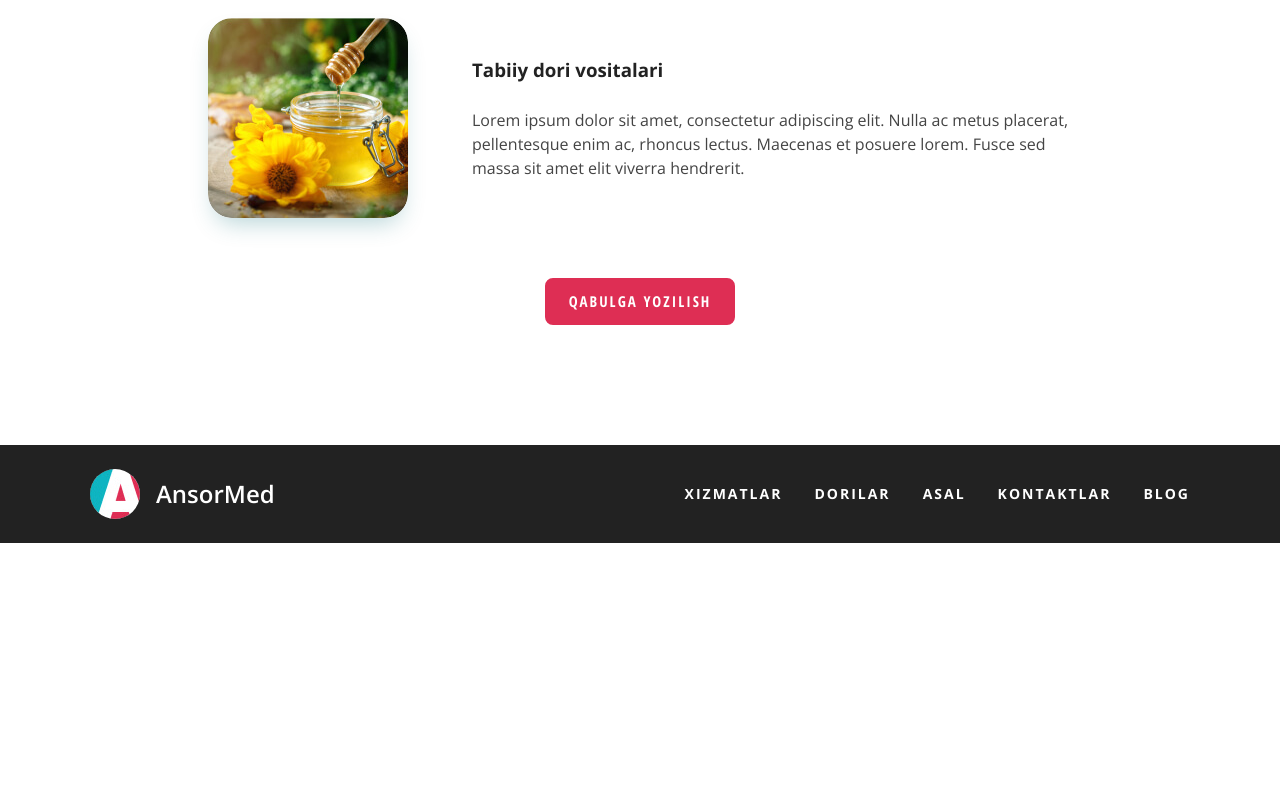
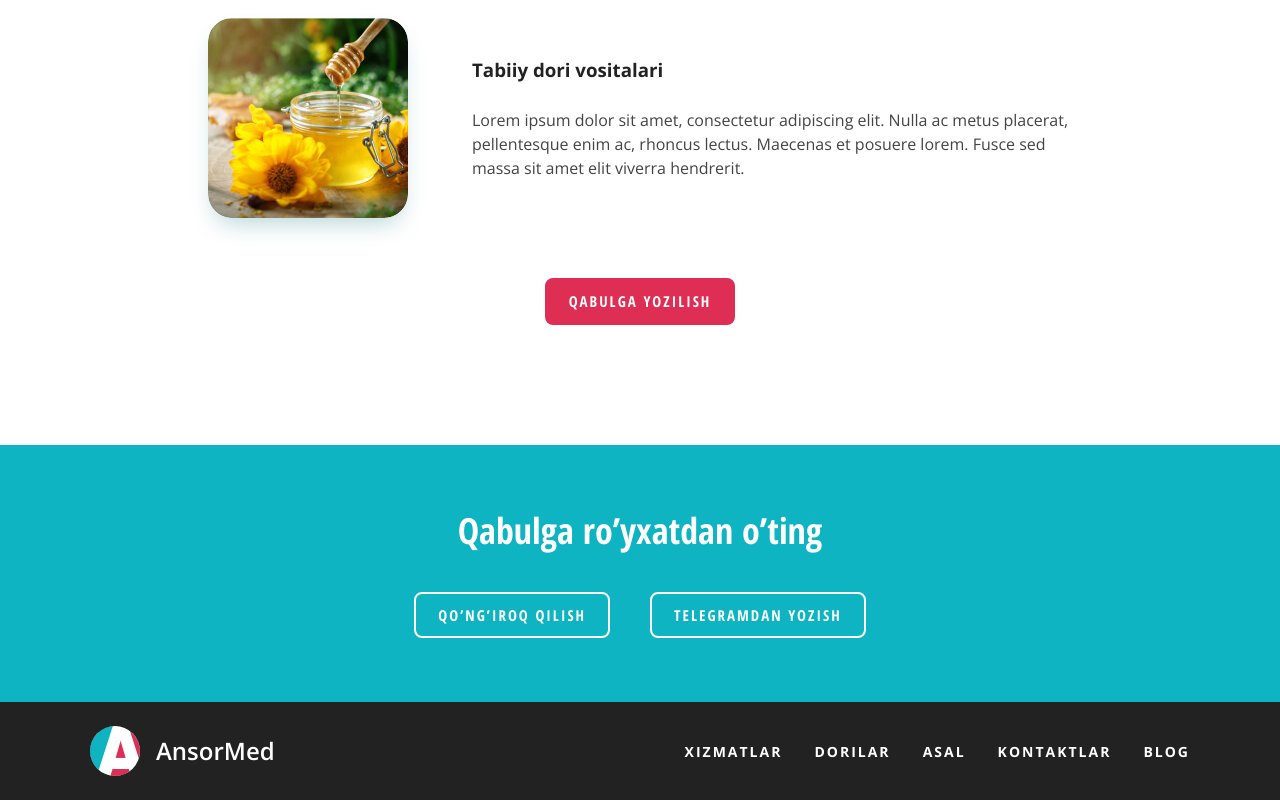
Before and after one commit to VasilaHakimova/AnsorMed-landing-page, a plain HTML site: page index.html in a window 1280 px wide. Shown: the part 1660-2460 px from the top of the page. Before the commit the page ends 2203 px from the top, so only its background shows below. Drawn offline with nearby package versions, Linux system fonts and the light colour scheme.

Commit message:
Add cta section. Add links to cta section

```diff
--- a/css/styles.css
+++ b/css/styles.css
@@ -1,6 +1,10 @@
 /* GLOBAL */
 * {
   box-sizing: border-box;
+}
+
+html {
+  scroll-behavior: smooth;
 }
 
 body {
@@ -156,6 +160,17 @@ body {
   opacity: 1;
 }
 
+.cta-button-outline {
+  border-color: #fff;
+  background-color: transparent;
+  color: #fff;
+}
+
+.cta-button-outline:hover {
+  border-color: transparent;
+  background-color: #de2e54;
+  color: #fff;
+}
 
 /* HERO  MAIN CONTENT */
 
@@ -258,6 +273,34 @@ body {
   justify-content: center;
 }
 
+/* CTA */
+.cta {
+  padding-top: 64px;
+  padding-bottom: 64px;
+  background-color: #0eb4c1;
+  color: #fff;
+}
+
+.cta-heading {
+  margin-top: 0;
+  margin-bottom: 40px;
+  font-size: 36px;
+  line-height: 1.2;
+  font-family: "Open Sans Condensed", "Open Sans", "Arial", sans-serif;
+  text-align: center;
+}
+
+.cta-links {
+  display: flex;
+  justify-content: center;
+  align-items: center;
+}
+
+.cta-links-item:not(:last-child) {
+  margin-right: 40px;
+}
+
+
 
 /* SITE-FOOTER */
 .site-footer {
--- a/index.html
+++ b/index.html
@@ -30,7 +30,7 @@
           <li class="sitenav-item"><a class="sitenav-link" href="#">Blog</a></li>
         </ul>
       </nav>
-      <a class="red-button" href="#">Qabulga yozilish</a>
+      <a class="red-button" href="#index-cta">Qabulga yozilish</a>
     </div>
   </header>
 
@@ -42,7 +42,7 @@
         <div class="hero-content">
           <h2 class="hero-heading">Tabiiy davolash usullari yordamida kasalliklardan xalos bo’ling.</h2>
           <p class="hero-text">Hijoma, manual terapiya, zuluk va turli tabiiy giyohlar eng ko’p uchraydigan kasalliklarni yengishda yordam beradi. Sog’ligingizni o’z ishining professionallariga ishonib topshiring.</p>
-          <a class="red-button red-button-solid" href="#">Qabulga yozilish</a>
+          <a class="red-button red-button-solid" href="#index-cta">Qabulga yozilish</a>
         </div>
 
         <img class="hero-img" src="/img/hero-img.png" alt="Ulug'bek Azamatov, tabib, hajjom" width="423" height="504" srcset="/img/hero-img.png 1x, /img/hero-img2x.png 2x">
@@ -88,7 +88,18 @@
           </li>
         </ul>
         <div class="index-services-actions">
-          <a class="red-button" href="#">Qabulga yozilish</a>
+          <a class="red-button" href="#index-cta">Qabulga yozilish</a>
+        </div>
+      </div>
+    </section>
+
+    <!-- CTA -->
+    <section class="cta" id="index-cta">
+      <div class="container">
+        <h2 class="cta-heading">Qabulga ro’yxatdan o’ting</h2>
+        <div class="cta-links">
+          <a class="cta-links-item red-button cta-button-outline" href="tel:+998901333344">Qo’ng’iroq qilish</a>
+          <a class="cta-links-item red-button cta-button-outline" href="http://t.me/ansor_admin" target="_blank">Telegramdan yozish</a>
         </div>
       </div>
     </section>
```
